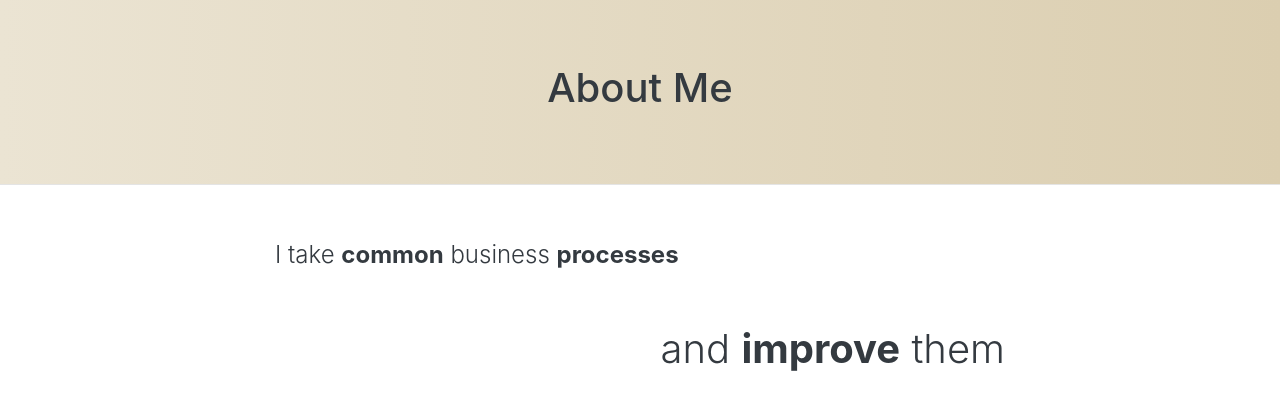
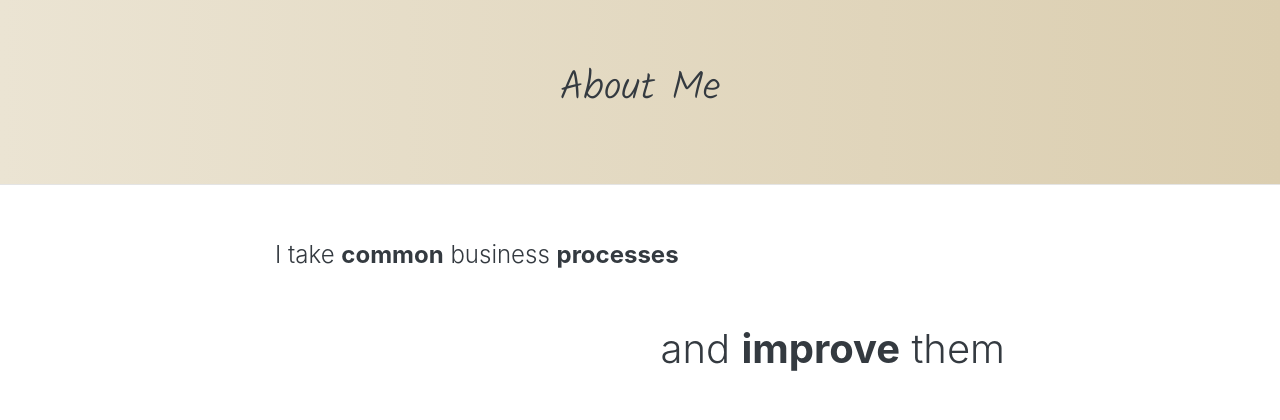
Before and after one commit to bjones-tech/mysite, a Django app: page /about/ in a window 1280 px wide. Shown: the part 70-490 px from the top of the page. Run offline with Django 3.2, Linux system fonts and the light colour scheme; some libraries are stand-ins or nearby versions.

Commit message:
Added fonts stylesheet

```diff
--- /dev/null
+++ b/home/static/home/css/mysite-fonts.css
@@ -0,0 +1,14 @@
+@import url('https://fonts.googleapis.com/css?family=Kalam:300,400|Poppins');
+
+.poppins-font {
+    font-family: "Poppins", sans-serif;
+}
+
+.kalam-font {
+    font-family: "Kalam", sans-serif;
+}
+
+.bg-light-gradient h1 {
+    font-family: "Kalam", sans-serif;
+    font-weight: 300;
+}
--- a/home/templates/home/base.html
+++ b/home/templates/home/base.html
@@ -10,6 +10,7 @@
         <meta name="viewport" content="width=device-width, initial-scale=1">
 
         <link rel="stylesheet" href="{% static 'home/css/mysite-bootstrap.css' %}"/>
+        <link rel="stylesheet" href="{% static 'home/css/mysite-fonts.css' %}"/>
 
         <script src="https://ajax.googleapis.com/ajax/libs/jquery/3.3.1/jquery.min.js"></script>
         <script src="https://cdnjs.cloudflare.com/ajax/libs/popper.js/1.12.9/umd/popper.min.js"></script>
```
